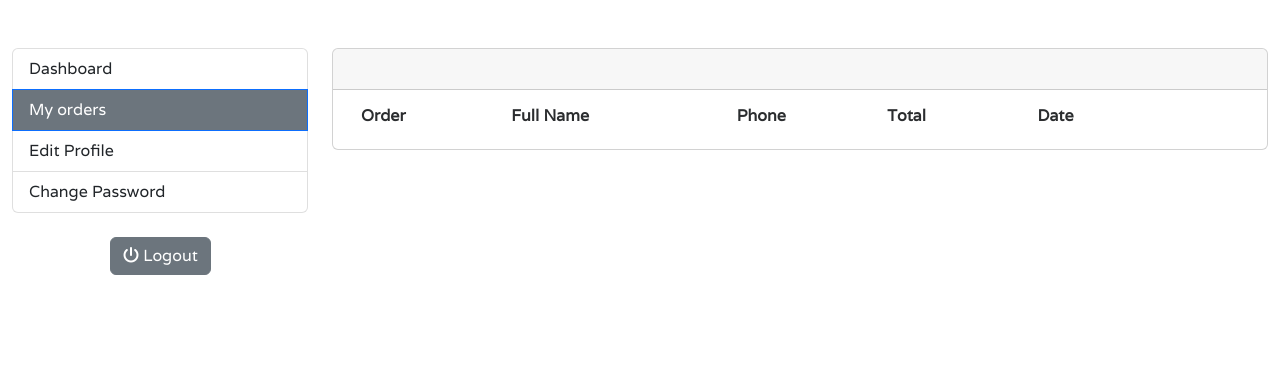
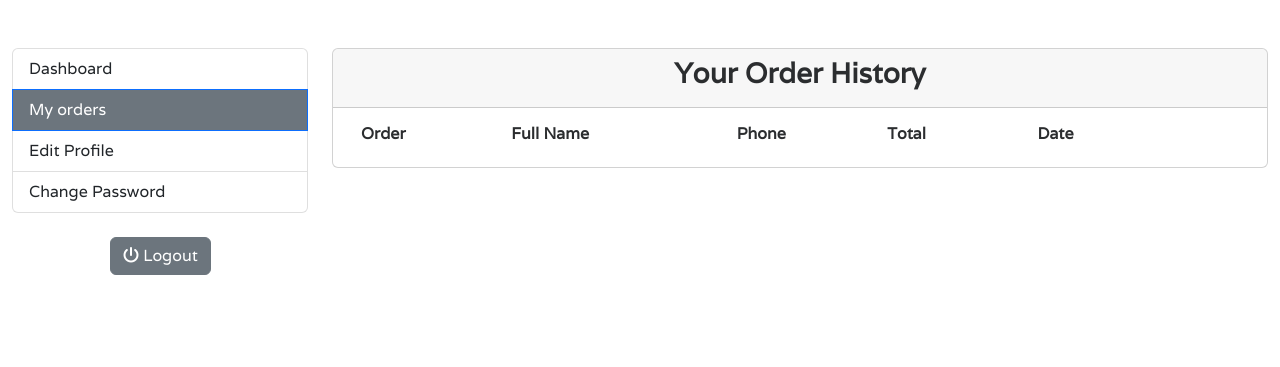
Before and after one commit to samuelandersoncodes/kidomart, a Django app: page /accounts/my_orders/ in a window 1280 px wide. Shown: the part 84-451 px from the top of the page. Run offline with Django 3.2, Linux system fonts and the light colour scheme; the visitor is signed in with stand-in values (Sample User, id 1); data that the repository does not hold is empty; some libraries are stand-ins or nearby versions; some web fonts are replaced.

Commit message:
feat: Add my orders card heading

```diff
--- a/templates/accounts/my_orders.html
+++ b/templates/accounts/my_orders.html
@@ -10,7 +10,7 @@
             <main class="col-md-9 mb-3">
                 <article class="card">
                     <div class="card-header px-3 text-center">
-                        <strong class="d-inline-block mr-3"></strong>
+                        <h3><strong class="d-inline-block mr-3"> Your Order History</strong></h3>
                         <span></span>
                     </div>
                     <div class="card-body">
```
